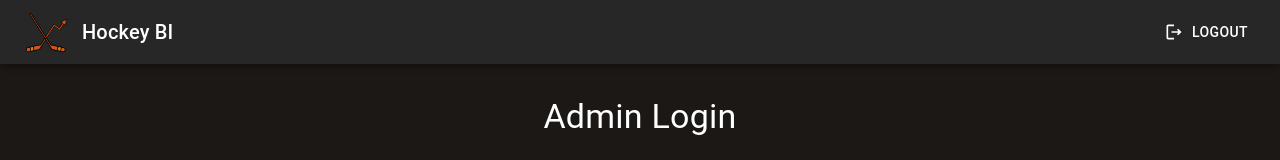
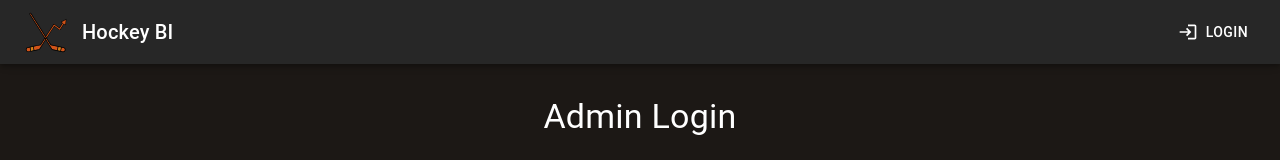
Before and after one commit to loiclovitana/Hockey_BI, a React (Vite) app in the folder frontend/: page /admin in a window 1280 px wide. Shown: the top 160 px of the page. Built offline with nearby package versions, Linux system fonts and the light colour scheme; no server answers.

Commit message:
feat: login button

```diff
--- a/frontend/src/components/common/LogoutButton.tsx
+++ b/frontend/src/components/common/LogoutButton.tsx
@@ -1,13 +1,29 @@
 import { Button } from "@mui/material";
-import { LogoutOutlined } from "@mui/icons-material";
+import { LoginOutlined, LogoutOutlined } from "@mui/icons-material";
+import { Link } from "react-router-dom";
 import { useDashboard } from "../../hooks/useDashboard";
 
 export const LogoutButton = () => {
-  const { setDashboardData } = useDashboard();
+  const { dashboardData, setDashboardData, setCredentials } = useDashboard();
 
   const handleLogout = () => {
     setDashboardData(null);
+    setCredentials(null);
   };
+
+  if (!dashboardData) {
+    return (
+      <Button
+        component={Link}
+        to="/"
+        color="inherit"
+        startIcon={<LoginOutlined />}
+        sx={{ ml: "auto" }}
+      >
+        Login
+      </Button>
+    );
+  }
 
   return (
     <Button
```
